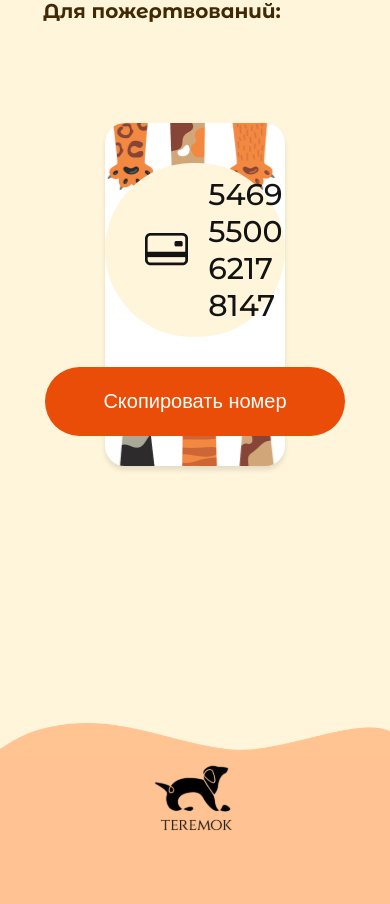
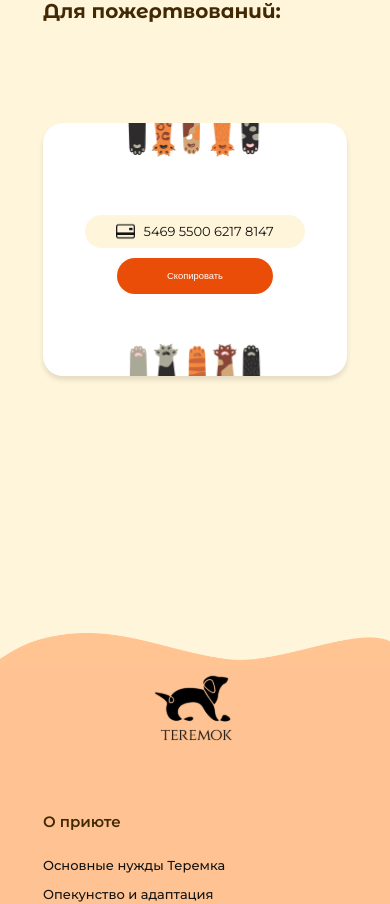
Before and after one commit to eireensid/animal-shelter, a Next.js app: page /pets in a window 390 px wide. Shown: the part 3720-4624 px from the top of the page. Built offline with nearby package versions, Linux system fonts and the light colour scheme; no server answers.

Commit message:
bank card component tablet, mobile style

```diff
--- a/components/BankCard.js
+++ b/components/BankCard.js
@@ -16,7 +16,8 @@ const copyText = () => {
             <span>5469 5500 6217 8147</span>
           </div>
           <div className={styles.bankCardBtn}>
-            <button onClick={copyText}>Скопировать номер</button>
+            <button className={styles.btnTextDesktop} onClick={copyText}>Скопировать номер</button>
+            <button className={styles.btnTextMobile} onClick={copyText}>Скопировать</button>
           </div>
         </div>
       </div>
--- a/styles/components/BankCard.module.scss
+++ b/styles/components/BankCard.module.scss
@@ -36,12 +36,67 @@
 .bankCardNumber img {
   padding-right: 20px;
 }
-.bankCardNumber span {
+.btnTextDesktop {
   color: #131313;
   font-family: 'Montserrat', sans-serif;
   font-weight: $mediumWeight;
-  font-size: 30px;
+  font-size: 1.667em;
 }
 .bankCardBtn {
   padding-top: 30px;
 }
+.btnTextMobile {
+  display: none;
+}
+
+// Tablet styles
+@media (max-width: 1024px) {
+  .bankCard {
+    width: 100%;
+    margin-left: 15px;
+    height: 85vh;
+    justify-content: center;
+  }
+}
+
+// Mobile styles
+@media (max-width: 414px) {
+  .bankCard {
+    width: 100%;
+    margin-left: 0px;
+    height: 30vh;
+    background-size: 50%;
+  }
+  .btnTextDesktop {
+    display: none;
+  }
+  .bankCardNumber {
+    justify-content: center;
+    padding: {
+      top: 7px;
+      bottom: 7px;
+      left: 19px;
+      right: 19px;
+    }
+  }
+  .bankCardNumber img {
+    width: 15%;
+    padding-right: 9px;
+  }
+  .bankCardBtn {
+    padding-top: 10px;
+  }
+  .bankCardBtn button {
+    width: 156px;
+    padding: {
+      top: 13px;
+      bottom: 13px;
+      left: 33px;
+      right: 33px;
+    }
+  }
+  .btnTextMobile {
+    display: block;
+    font-size: 0.722em;
+  }
+}
--- a/styles/index.module.scss
+++ b/styles/index.module.scss
@@ -191,4 +191,10 @@
 
 // Mobile styles
 @media (max-width: 414px) {
+  .pagePaddings {
+    padding: {
+      left: 14px;
+      right: 14px;
+    }
+  }
 }
--- a/styles/main.scss
+++ b/styles/main.scss
@@ -36,7 +36,7 @@ button {
   border: none;
   color: #fff;
   border-radius: 100px;
-  font-size: 20px;
+  font-size: 1.111em;
   font-family: 'Montserrat Medium', sans-serif;
   padding: {
     top: 23px;
```
